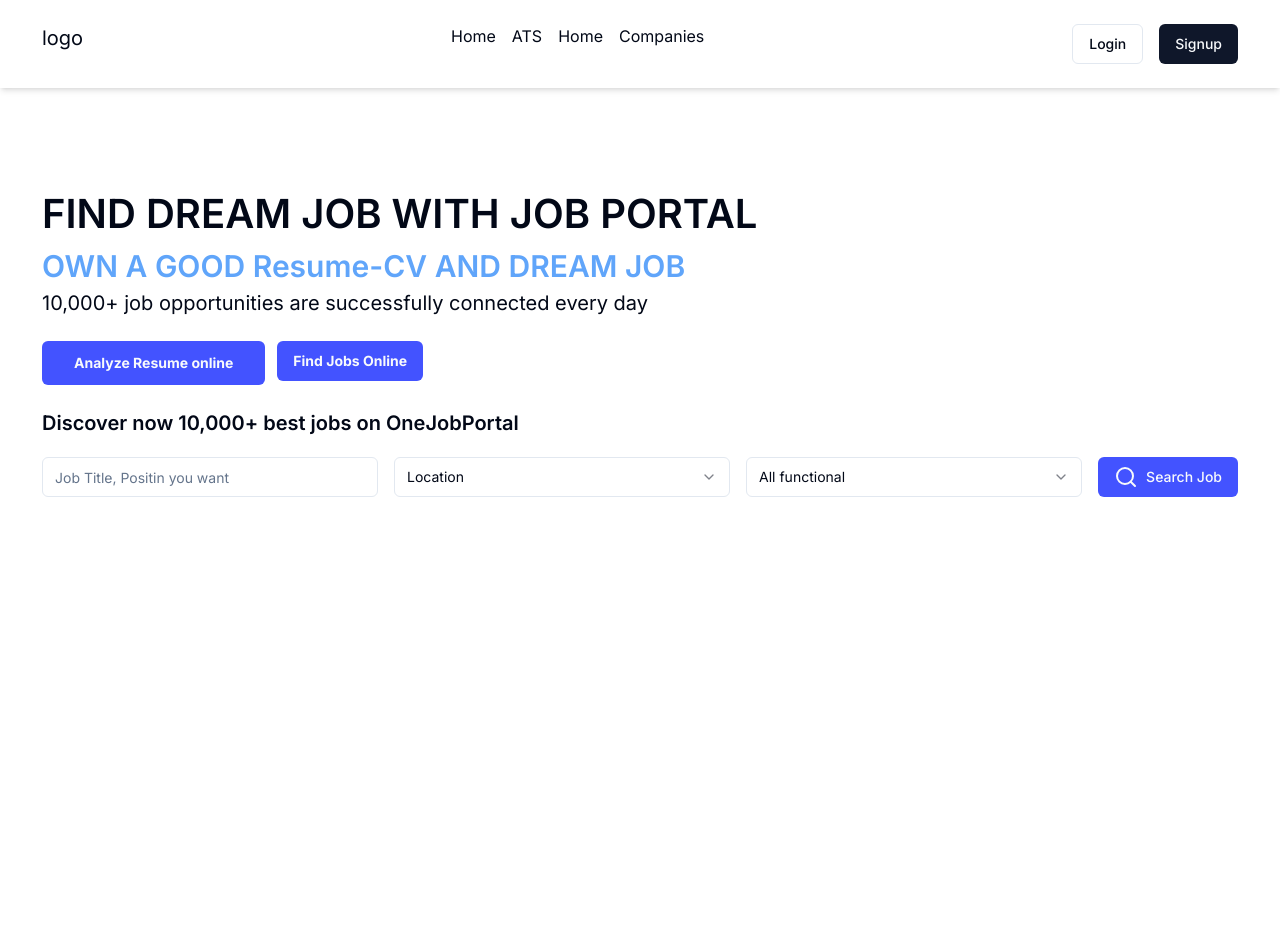
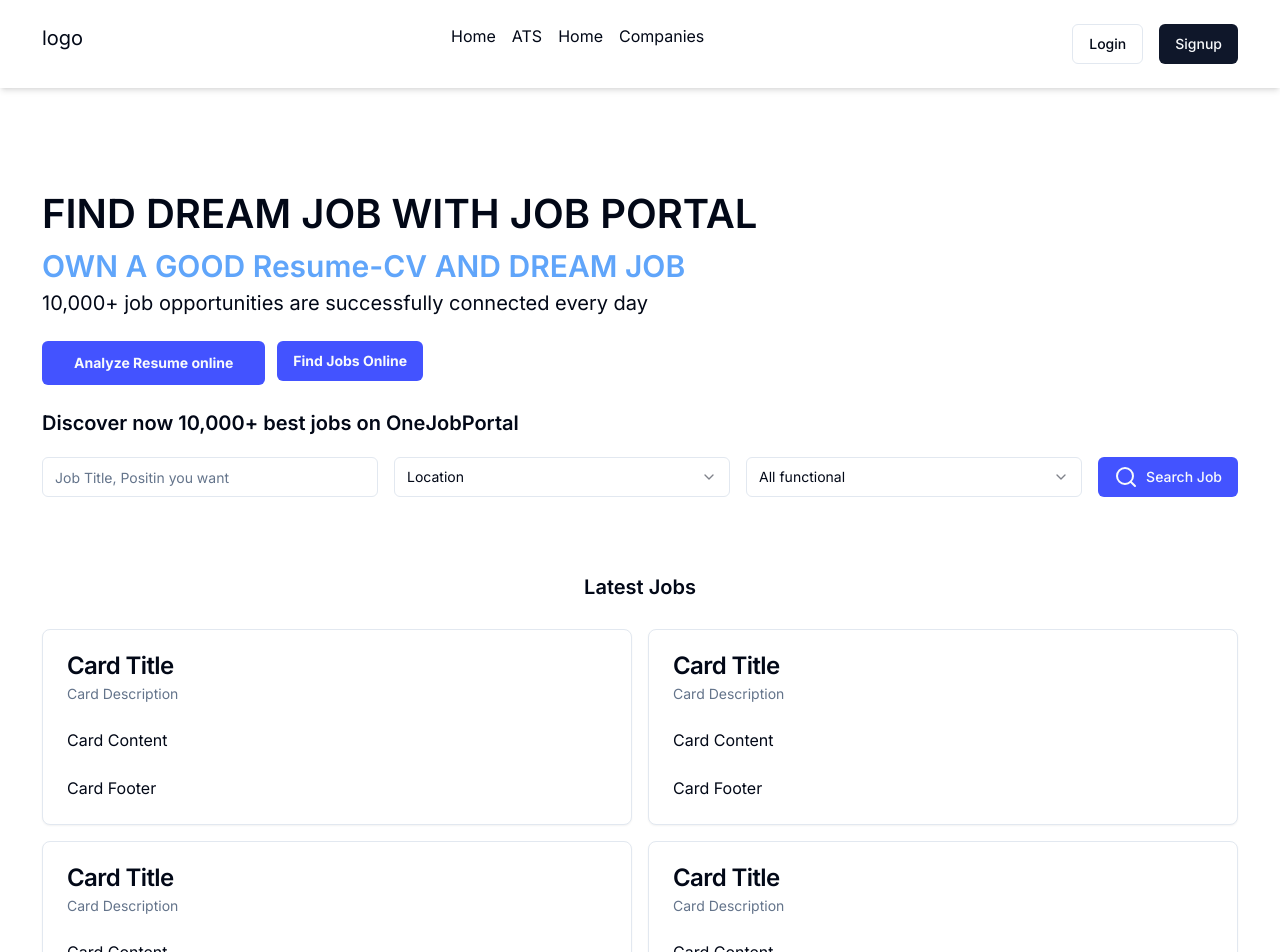
Before and after one commit to N1G3LX/mickey, a Next.js app: page / in a window 1280 px wide. Shown: the top 952 px of the page. Before the commit the page ends 800 px from the top, so only its background shows below. Built offline with nearby package versions, Linux system fonts and the light colour scheme.

Commit message:
added jobs container

```diff
--- a/src/app/page.tsx
+++ b/src/app/page.tsx
@@ -1,12 +1,16 @@
+import Footer from "@/components/landing-page/Footer";
 import Header from "@/components/landing-page/Header";
 import Hero from "@/components/landing-page/Hero";
+import LatestJobsContainer from "@/components/landing-page/LatestJobsContainer";
 import Image from "next/image";
 
 export default function Home() {
   return (
-   <>
+   <main className="flex flex-col">
     <Header />
     <Hero />
-   </>
+    <LatestJobsContainer />
+    <Footer />
+   </main>
   );
 }
--- a/src/components/landing-page/Footer.tsx
+++ b/src/components/landing-page/Footer.tsx
@@ -1,7 +1,7 @@
 
 const Footer = () => {
   return (
-    <div>Footer</div>
+    <div className="bg-[#f6f7fb] flex-grow p-16">Footer</div>
   )
 }
 
--- a/src/components/landing-page/Hero.tsx
+++ b/src/components/landing-page/Hero.tsx
@@ -7,11 +7,11 @@ const Hero = () => {
         <div>
             <div className='generalContainer flex flex-col space-y-6'>
                 <div className='mt-20 flow-root sm:mt-24'>
-                    <h3 className=' text-[40px] font-semibold'>FIND DREAM JOB WITH JOB PORTAL</h3>
-                    <p className=' text-[30px] text-blue-400 font-semibold'>OWN A GOOD Resume-CV AND DREAM JOB</p>
+                    <h3 className='text-[32px] md:text-[40px] font-semibold'>FIND DREAM JOB WITH JOB PORTAL</h3>
+                    <p className=' text-[24px] md:text-[30px] text-blue-400 font-semibold'>OWN A GOOD Resume-CV AND DREAM JOB</p>
                     <p className='text-xl'>10,000+ job opportunities are successfully connected every day</p>
                 </div>
-                <div className='flex gap-3'>
+                <div className='flex gap-3 md:flex-row flex-col'>
                     <Button
                         size={'lg'}
                         className='bg-[#4353ff] font-bold'
--- /dev/null
+++ b/src/components/landing-page/LatestJobsContainer.tsx
@@ -0,0 +1,29 @@
+import React from 'react'
+import JobCard from '../shared/JobCard'
+import { Button } from '../ui/button'
+
+const LatestJobsContainer = () => {
+  const arr = [1,2,3,4,5,6]
+  return (
+    <div className='my-12 generalContainer'>
+        <div className='text-center py-7'>
+            <h2 className='font-semibold text-xl'>Latest Jobs</h2>
+        </div>
+        <div className='grid gap-4 grid-cols-1 sm:grid-cols-2 '>
+            {
+              arr.map((job) => (
+                <JobCard key={job} />
+              ))
+            }
+        </div>
+
+        <div className='flex py-8 justify-center items-center '>
+          <Button size={'lg'} className='bg-brandBlue'>
+            View Latest Jobs
+          </Button>
+        </div>
+    </div>
+  )
+}
+
+export default LatestJobsContainer
--- /dev/null
+++ b/src/components/shared/JobCard.tsx
@@ -0,0 +1,29 @@
+import {
+  Card,
+  CardContent,
+  CardDescription,
+  CardFooter,
+  CardHeader,
+  CardTitle,
+} from "@/components/ui/card"
+
+
+const JobCard = () => {
+  return (
+    <Card className="hover:border-l-2  cursor-pointer">
+      <CardHeader>
+        <CardTitle>Card Title</CardTitle>
+        <CardDescription>Card Description</CardDescription>
+      </CardHeader>
+      <CardContent>
+        <p>Card Content</p>
+      </CardContent>
+      <CardFooter>
+        <p>Card Footer</p>
+      </CardFooter>
+    </Card>
+
+  )
+}
+
+export default JobCard
--- /dev/null
+++ b/src/components/ui/card.tsx
@@ -0,0 +1,79 @@
+import * as React from "react"
+
+import { cn } from "@/lib/utils"
+
+const Card = React.forwardRef<
+  HTMLDivElement,
+  React.HTMLAttributes<HTMLDivElement>
+>(({ className, ...props }, ref) => (
+  <div
+    ref={ref}
+    className={cn(
+      "rounded-lg border bg-card text-card-foreground shadow-sm",
+      className
+    )}
+    {...props}
+  />
+))
+Card.displayName = "Card"
+
+const CardHeader = React.forwardRef<
+  HTMLDivElement,
+  React.HTMLAttributes<HTMLDivElement>
+>(({ className, ...props }, ref) => (
+  <div
+    ref={ref}
+    className={cn("flex flex-col space-y-1.5 p-6", className)}
+    {...props}
+  />
+))
+CardHeader.displayName = "CardHeader"
+
+const CardTitle = React.forwardRef<
+  HTMLParagraphElement,
+  React.HTMLAttributes<HTMLHeadingElement>
+>(({ className, ...props }, ref) => (
+  <h3
+    ref={ref}
+    className={cn(
+      "text-2xl font-semibold leading-none tracking-tight",
+      className
+    )}
+    {...props}
+  />
+))
+CardTitle.displayName = "CardTitle"
+
+const CardDescription = React.forwardRef<
+  HTMLParagraphElement,
+  React.HTMLAttributes<HTMLParagraphElement>
+>(({ className, ...props }, ref) => (
+  <p
+    ref={ref}
+    className={cn("text-sm text-muted-foreground", className)}
+    {...props}
+  />
+))
+CardDescription.displayName = "CardDescription"
+
+const CardContent = React.forwardRef<
+  HTMLDivElement,
+  React.HTMLAttributes<HTMLDivElement>
+>(({ className, ...props }, ref) => (
+  <div ref={ref} className={cn("p-6 pt-0", className)} {...props} />
+))
+CardContent.displayName = "CardContent"
+
+const CardFooter = React.forwardRef<
+  HTMLDivElement,
+  React.HTMLAttributes<HTMLDivElement>
+>(({ className, ...props }, ref) => (
+  <div
+    ref={ref}
+    className={cn("flex items-center p-6 pt-0", className)}
+    {...props}
+  />
+))
+CardFooter.displayName = "CardFooter"
+
+export { Card, CardHeader, CardFooter, CardTitle, CardDescription, CardContent }
```
Also changed, not shown: utils/CONSTANTS.ts (line endings or trailing spaces).
